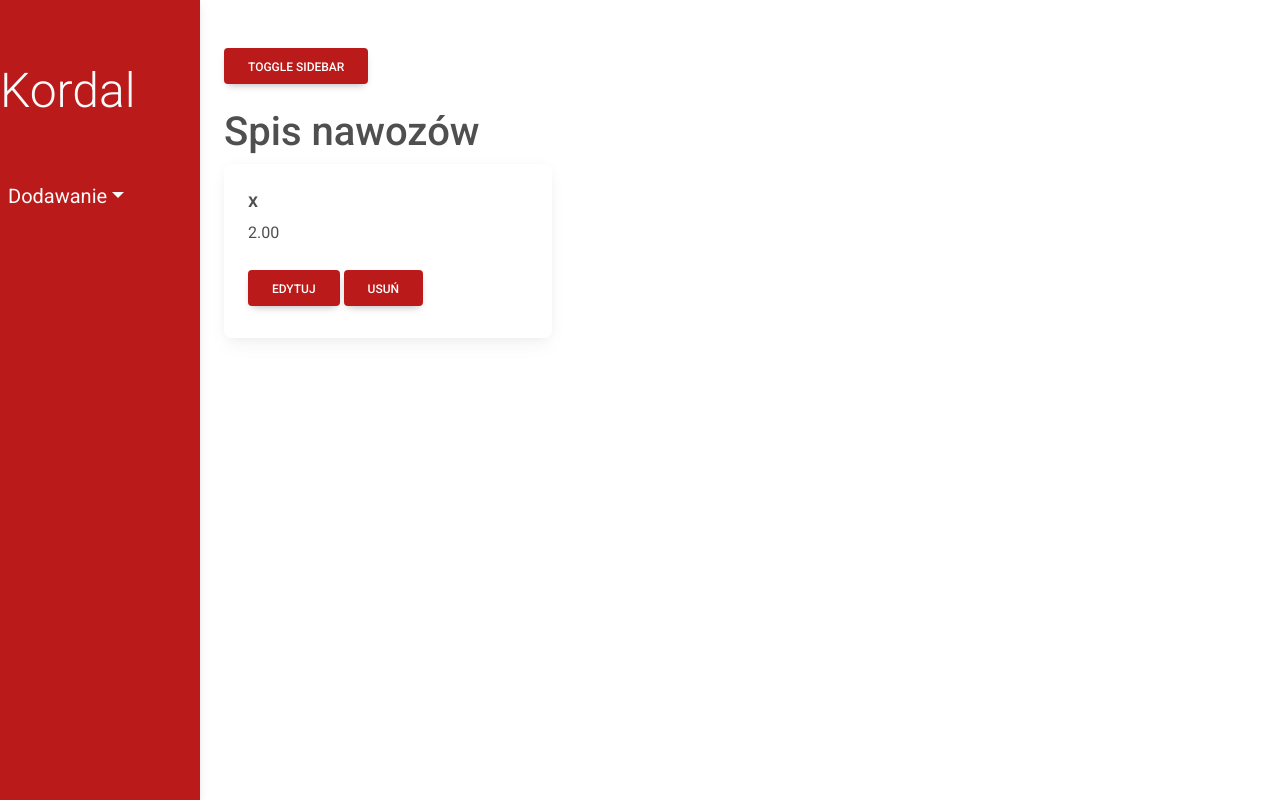
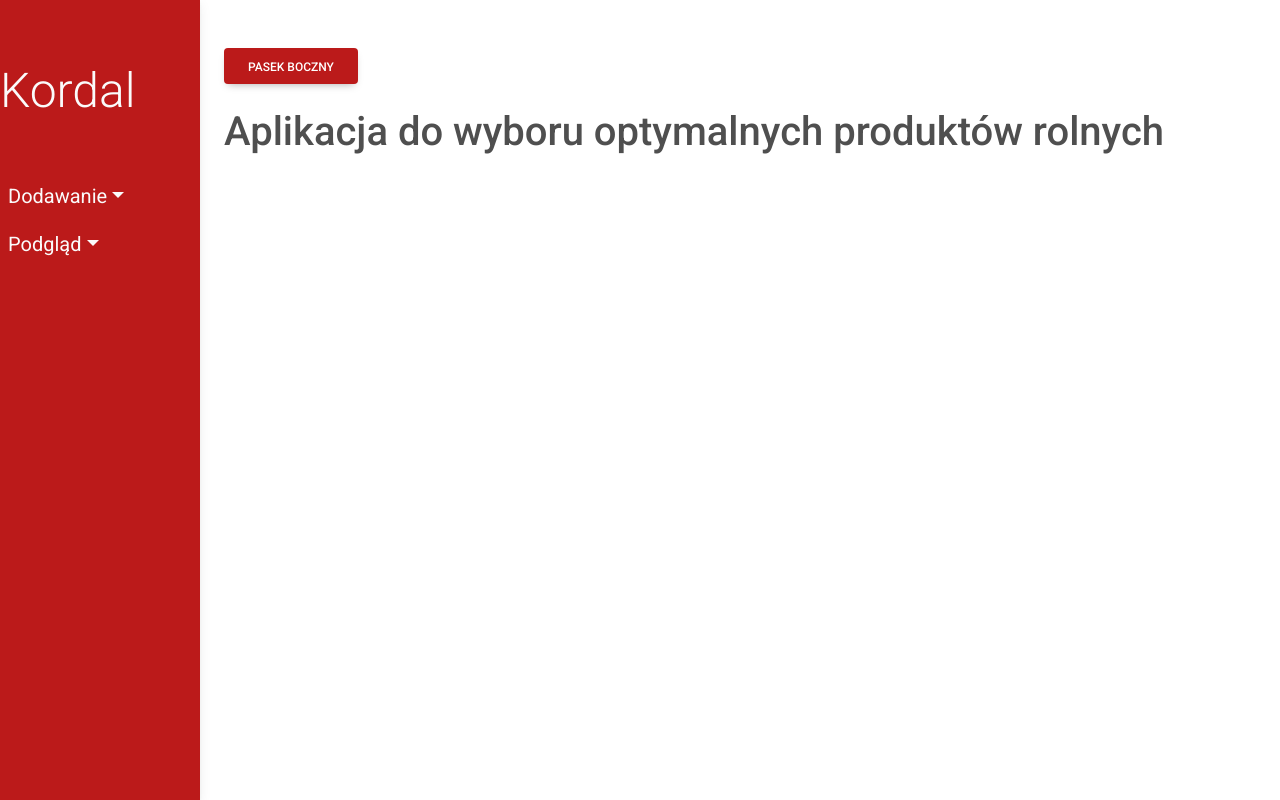
Before and after one commit to Szymon1932/Farm-Helper, a Django app: page / in a window 1280 px wide. Run offline with Django 4.2, Linux system fonts and the light colour scheme; data comes from the database, SQL or seed files in the repository; both versions use the stored data as it was after the commit.

Commit message:
Fixed navigation + show element in sidebar + added index website

```diff
--- a/farm_helper/fields/templates/fields/addFertilizer.html
+++ b/farm_helper/fields/templates/fields/addFertilizer.html
@@ -1,4 +1,4 @@
-{% extends 'fields/fertilizer.html' %}
+{% extends 'fields/index.html' %}
 {% block content %}
       <h1>Dodawanie nawozu</h1>
       <form method = 'POST'>
--- a/farm_helper/fields/templates/fields/fertilizer.html
+++ b/farm_helper/fields/templates/fields/fertilizer.html
@@ -1,59 +1,4 @@
-<!DOCTYPE html>
-{% load static %}
-<html lang="en">
-<head>
-    <meta charset="UTF-8">
-    <meta http-equiv="X-UA-Compatible" content="IE=edge">
-    <meta name="viewport" content="width=device-width, initial-scale=1.0">
-    <!-- Font Awesome -->
-    <link
-    href="https://cdnjs.cloudflare.com/ajax/libs/font-awesome/6.0.0/css/all.min.css"
-    rel="stylesheet"
-    />
-    <!-- Google Fonts -->
-    <link
-    href="https://fonts.googleapis.com/css?family=Roboto:300,400,500,700&display=swap"
-    rel="stylesheet"
-    />
-    <!-- MDB -->
-    <link
-    href="https://cdnjs.cloudflare.com/ajax/libs/mdb-ui-kit/6.0.1/mdb.min.css"
-    rel="stylesheet"
-    />
-    <link rel="stylesheet" type="text/css" href=" {% static 'css/style.css' %} ">
- <title>Dodawanie nawozu</title>
-</head>
-<body>
-    <nav class="navbar navbar-expand d-flex flex-column align-items-start active-nav" id="sidebar">
-      <a href="{% url 'index' %}" class="navbar-brand text-light mt-5">
-        <div class="display-5 font-weight-bold">Kordal</div>
-      </a>
-      <ul class="navbar-nav d-flex flex-column mt-5 w-100">
-
-        <!-- <li class="nav-item w-100">
-          <a href="#" class="nav-link text-light pl-4">Dodaj klasę ziemi</a>
-        </li> -->
-
-        <li class="nav-item dropdown w-100">
-          <a href="#" class="nav-link dropdown-toggle text-light  pl-4" id="navbarDropdown" role="button" data-bs-toggle="dropdown" aria-expanded="false">Dodawanie</a>
-
-           <ul class="dropdown-menu w-100" aria-labelledby="navbarDropdown">
-
-              <li><a href="#" class="dropdown-item text-light pl-5 p-2">Dodaj klasę ziemi</a></li>
-              <li><a href="#" class="dropdown-item text-light pl-5 p-2">Dodaj roślinę</a></li>
-              <li><a href="{% url 'add-fertilizer' %}" class="dropdown-item text-light pl-5 p-2">Dodaj nawóz</a></li>
-              <li><a href="#" class="dropdown-item text-light pl-5 p-2">Dodaj cenę rośliny</a></li>
-              <li><a href="#" class="dropdown-item text-light pl-5 p-2">Dodaj przewidywany plon</a></li>
-              <li><a href="#" class="dropdown-item text-light pl-5 p-2">Dodaj plan nawożenia</a></li>
-              <li><a href="#" class="dropdown-item text-light pl-5 p-2">Dodaj pole</a></li>
-           </ul>
-        </li>
-      </ul>
-    </nav>
-
-    <section class="p-4 my-container active-cont">
-      <button class="btn my-4 menu-btn"> Toggle sidebar</button>
-
+{% extends 'fields/index.html' %}
       {% block content %}
       <h1>Spis nawozów</h1>
       <div class="row">
@@ -71,25 +16,3 @@
         {% endfor %}
       </div>
     {% endblock %}
-
-    </section>
-
-
- <!-- JavaScript Bundle with Popper -->
-<script src="https://cdn.jsdelivr.net/npm/bootstrap@5.2.3/dist/js/bootstrap.bundle.min.js" integrity="sha384-kenU1KFdBIe4zVF0s0G1M5b4hcpxyD9F7jL+jjXkk+Q2h455rYXK/7HAuoJl+0I4" crossorigin="anonymous"></script>
-<!-- custom js -->
-<script>
-  var menu_btn = document.querySelector(".menu-btn")
-  var sidebar = document.querySelector("#sidebar")
-  var container = document.querySelector(".my-container")
-
-  menu_btn.addEventListener("click", () =>{
-    sidebar.classList.toggle("active-nav")
-    container.classList.toggle("active-cont")
-  })
-
-</script>
-
-</body>
-
-</html>
--- /dev/null
+++ b/farm_helper/fields/templates/fields/index.html
@@ -0,0 +1,95 @@
+<!DOCTYPE html>
+{% load static %}
+<html lang="en">
+<head>
+    <meta charset="UTF-8">
+    <meta http-equiv="X-UA-Compatible" content="IE=edge">
+    <meta name="viewport" content="width=device-width, initial-scale=1.0">
+    <!-- Font Awesome -->
+    <link
+    href="https://cdnjs.cloudflare.com/ajax/libs/font-awesome/6.0.0/css/all.min.css"
+    rel="stylesheet"
+    />
+    <!-- Google Fonts -->
+    <link
+    href="https://fonts.googleapis.com/css?family=Roboto:300,400,500,700&display=swap"
+    rel="stylesheet"
+    />
+    <!-- MDB -->
+    <link
+    href="https://cdnjs.cloudflare.com/ajax/libs/mdb-ui-kit/6.0.1/mdb.min.css"
+    rel="stylesheet"
+    />
+    <link rel="stylesheet" type="text/css" href=" {% static 'css/style.css' %} ">
+ <title>Dodawanie nawozu</title>
+</head>
+<body>
+    <nav class="navbar navbar-expand d-flex flex-column align-items-start active-nav" id="sidebar">
+      <a href="{% url 'index' %}" class="navbar-brand text-light mt-5">
+        <div class="display-5 font-weight-bold">Kordal</div>
+      </a>
+      <ul class="navbar-nav d-flex flex-column mt-5 w-100">
+
+        <!-- <li class="nav-item w-100">
+          <a href="#" class="nav-link text-light pl-4">Dodaj klasę ziemi</a>
+        </li> -->
+
+        <li class="nav-item dropdown w-100">
+
+          <a href="#" class="nav-link dropdown-toggle text-light  pl-4" id="navbarDropdown" role="button" data-bs-toggle="dropdown" aria-expanded="false">Dodawanie</a>
+
+           <ul class="dropdown-menu w-100" aria-labelledby="navbarDropdown">
+              <li><a href="#" class="dropdown-item text-light pl-5 p-2">Dodaj klasę ziemi</a></li>
+              <li><a href="#" class="dropdown-item text-light pl-5 p-2">Dodaj roślinę</a></li>
+              <li><a href="{% url 'add-fertilizer' %}" class="dropdown-item text-light pl-5 p-2">Dodaj nawóz</a></li>
+              <li><a href="#" class="dropdown-item text-light pl-5 p-2">Dodaj cenę rośliny</a></li>
+              <li><a href="#" class="dropdown-item text-light pl-5 p-2">Dodaj przewidywany plon</a></li>
+              <li><a href="#" class="dropdown-item text-light pl-5 p-2">Dodaj plan nawożenia</a></li>
+              <li><a href="#" class="dropdown-item text-light pl-5 p-2">Dodaj pole</a></li>
+           </ul>
+        </li>
+
+        <li class="nav-item dropdown w-100">
+
+          <a href="#" class="nav-link dropdown-toggle text-light  pl-4" id="navbarDropdown" role="button" data-bs-toggle="dropdown" aria-expanded="false">Podgląd</a>
+
+           <ul class="dropdown-menu w-100" aria-labelledby="navbarDropdown">
+              <li><a href="#" class="dropdown-item text-light pl-5 p-2">Pokaż klasy ziemi</a></li>
+              <li><a href="#" class="dropdown-item text-light pl-5 p-2">Pokaż rośliny</a></li>
+              <li><a href="{% url 'show-fertilizers' %}" class="dropdown-item text-light pl-5 p-2">Pokaż nawozy</a></li>
+              <li><a href="#" class="dropdown-item text-light pl-5 p-2">Pokaż ceny roślin</a></li>
+              <li><a href="#" class="dropdown-item text-light pl-5 p-2">Pokaż przewidywany plon</a></li>
+              <li><a href="#" class="dropdown-item text-light pl-5 p-2">Pokaż plany nawożenia</a></li>
+              <li><a href="#" class="dropdown-item text-light pl-5 p-2">Pokaż pola</a></li>
+           </ul>
+        </li>
+      </ul>
+    </nav>
+
+    <section class="p-4 my-container active-cont">
+      <button class="btn my-4 menu-btn"> Pasek boczny </button>
+      {% block content %}
+      <h1>Aplikacja do wyboru optymalnych produktów rolnych</h1>
+      {% endblock %}
+
+    </section>
+
+
+ <!-- JavaScript Bundle with Popper -->
+<script src="https://cdn.jsdelivr.net/npm/bootstrap@5.2.3/dist/js/bootstrap.bundle.min.js" integrity="sha384-kenU1KFdBIe4zVF0s0G1M5b4hcpxyD9F7jL+jjXkk+Q2h455rYXK/7HAuoJl+0I4" crossorigin="anonymous"></script>
+<!-- custom js -->
+<script>
+  var menu_btn = document.querySelector(".menu-btn")
+  var sidebar = document.querySelector("#sidebar")
+  var container = document.querySelector(".my-container")
+
+  menu_btn.addEventListener("click", () =>{
+    sidebar.classList.toggle("active-nav")
+    container.classList.toggle("active-cont")
+  })
+
+</script>
+
+</body>
+
+</html>
--- a/farm_helper/fields/urls.py
+++ b/farm_helper/fields/urls.py
@@ -4,7 +4,11 @@ from django.conf.urls.static import static
 
 urlpatterns = [
     path('', views.index, name='index'),
-    path('add_element/', views.add_fertilizer, name='add-fertilizer'),
-    path('update/<int:fertilizer_id>', views.update_fertilizer),
-    path('delete/<int:fertilizer_id>', views.delete_fertilizer)
+
+    # fertilizers
+    path('fertilizers/', views.show_fertilizers, name='show-fertilizers'),
+    path('fertilizers/add_element/', views.add_fertilizer, name='add-fertilizer'),
+    path('fertilizers/update/<int:fertilizer_id>', views.update_fertilizer),
+    path('fertilizers/delete/<int:fertilizer_id>', views.delete_fertilizer)
+
 ]
--- a/farm_helper/fields/views.py
+++ b/farm_helper/fields/views.py
@@ -4,9 +4,13 @@ from .forms import CreateFertilizer
 from django.http import HttpResponse
 
 
-def index(request):
+def show_fertilizers(request):
     fertilizers = Fertilizer.objects.all()
     return render(request, 'fields/fertilizer.html', {'fertilizers': fertilizers})
+
+
+def index(request):
+    return render(request, 'fields/index.html')
 
 
 def add_fertilizer(request):
@@ -15,9 +19,9 @@ def add_fertilizer(request):
         add_fertilizer = CreateFertilizer(request.POST, request.FILES)
         if add_fertilizer.is_valid():
             add_fertilizer.save()
-            return redirect('index')
+            return redirect('show-fertilizers')  # name in urls
         else:
-            return HttpResponse("""Błędne dane. <a href = "{{ url : 'index'}}">Odśwież</a>""")
+            return HttpResponse("""Błędne dane. <a href = "{{ url : 'show-fertilizers'}}">Odśwież</a>""")
     else:
         return render(request, 'fields/addFertilizer.html', {'upload_form': add_fertilizer})
 
@@ -27,12 +31,12 @@ def update_fertilizer(request, fertilizer_id):
     try:
         fertilizer_obj = Fertilizer.objects.get(id=fertilizer_id)
     except Fertilizer.DoesNotExist:
-        return redirect('index')
+        return redirect('show-fertilizers')
     fertilizer_form = CreateFertilizer(
         request.POST or None, instance=fertilizer_obj)
     if fertilizer_form.is_valid():
         fertilizer_form.save()
-        return redirect('index')
+        return redirect('show-fertilizers')
     return render(request, 'fields/addFertilizer.html', {'upload_form': fertilizer_form})
 
 
@@ -41,6 +45,6 @@ def delete_fertilizer(request, fertilizer_id):
     try:
         fertilizer_get = Fertilizer.objects.get(id=fertilizer_id)
     except Fertilizer.DoesNotExist:
-        return redirect('index')
+        return redirect('show-fertilizers')
     fertilizer_get.delete()
-    return redirect('index')
+    return redirect('show-fertilizers')
```
Also changed, not shown: farm_helper/db.sqlite3.
